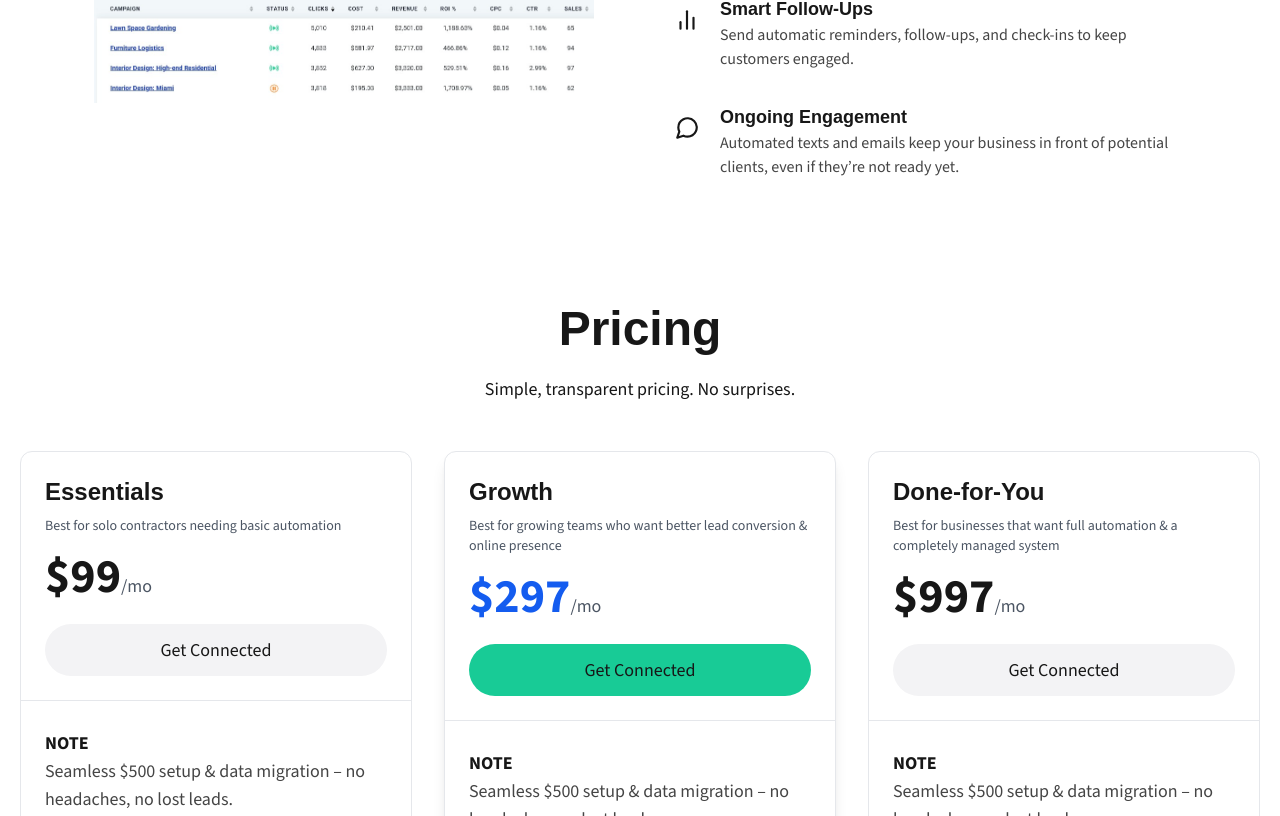
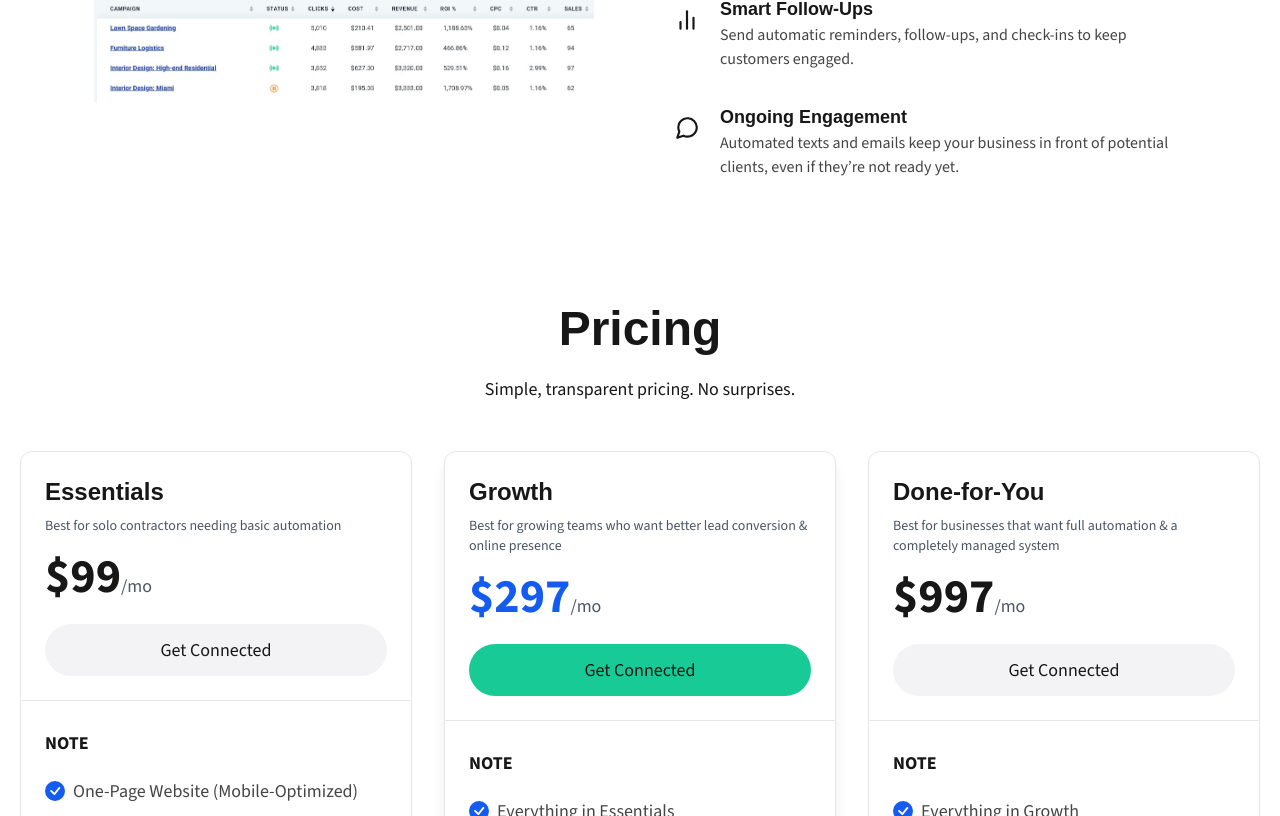
Before and after one commit to madofuller/flowza, a Next.js app: page / in a window 1280 px wide. Shown: the part 3241-4057 px from the top of the page. Built offline with nearby package versions, Linux system fonts and the light colour scheme.

Commit message:
pricing adjustment

```diff
--- a/src/components/Website.tsx
+++ b/src/components/Website.tsx
@@ -21,7 +21,7 @@ const Website: React.FC = () => {
 
         <a
           href="#pricing"
-          className="mt-6 inline-block bg-primary text-white py-3 px-6 rounded-full hover:bg-primary-accent transition"
+          className="mt-6 inline-block bg-primary text-black py-3 px-6 rounded-full hover:bg-primary-accent transition"
         >
           Get Connected
         </a>
--- a/src/data/pricing.ts
+++ b/src/data/pricing.ts
@@ -2,50 +2,48 @@ import { IPricing } from "@/types";
 
 export const tiers: IPricing[] = [
   {
-        name: 'Essentials',
+    name: "Essentials",
     price: 99,
-        bestFor: 'Best for solo contractors needing basic automation',
+    bestFor: "Best for solo contractors needing basic automation",
     features: [
-            'Automated Email Follow-Ups',
-            'CRM Setup & Customization',
-            'Lead Tracking System',
-            'Basic Reporting Dashboard',
-            'Automated Appointment Booking',
-            'Email Support',
+      "One-Page Website (Mobile-Optimized)",
+      "CRM Setup & Customization",
+      "Automated Email Follow-Ups",
+      "Lead Tracking System",
+      "Automated Appointment Booking",
+      "Basic Reporting Dashboard",
+      "Email Support",
     ],
-        note: 'Seamless $500 setup & data migration – no headaches, no lost leads.',
   },
   {
-        name: 'Growth',
+    name: "Growth",
     price: 297,
-        bestFor: 'Best for growing teams who want better lead conversion & online presence',
+    bestFor: "Best for growing teams who want better lead conversion & online presence",
     features: [
-            'Everything in Essentials',
-            'SMS Follow-Ups & Google Business Messaging',
-            'Review & Reputation Management',
-            'Custom Workflow Automations',
-            'Advanced Reporting & Analytics',
-            'Facebook Page Management',
-            'Priority Email & Phone Support',
-            'Basic Website Creation (Up to 5 Pages)', // ✅ NEW
+      "Everything in Essentials",
+      "Website Build (Up to 5 Pages)",
+      "SMS & Email Follow-Ups",
+      "Review & Reputation Management",
+      "Custom Workflow Automations",
+      "Advanced Reporting & Analytics",
+      "Facebook Page Management",
+      "Priority Email & Phone Support",
     ],
-        note: 'Seamless $500 setup & data migration – no headaches, no lost leads.',
   },
   {
-        name: 'Done-for-You',
+    name: "Done-for-You",
     price: 997,
-        bestFor: 'Best for businesses that want full automation & a completely managed system',
+    bestFor: "Best for businesses that want full automation & a completely managed system",
     features: [
-            'Everything in Growth',
-            'We Answer Calls & Follow-Up for You',
-            'Ad Campaign Integration (Google & Facebook)',
-            'Full CRM & Pipeline Management',
-            'Custom API & Software Integrations',
-            'Monthly Website Updates & Maintenance',
-            '24/7 Dedicated Support',
-            'On-Demand Strategy Calls',
-            'Custom Website Build & Management',
+      "Everything in Growth",
+      "Website Build (You name it, we build it)",
+      "We Answer Calls & Follow-Up for You",
+      "Ad Campaigns (Google & Facebook)",
+      "Full CRM & Pipeline Management",
+      "Custom API & Software Integrations",
+      "Monthly Website Updates & Maintenance",
+      "24/7 Dedicated Support",
+      "On-Demand Strategy Calls",
     ],
-        note: 'Seamless $500 setup & data migration – no headaches, no lost leads.',
   },
 ];
```
Lines whose indentation alone changed are shown as unchanged.
